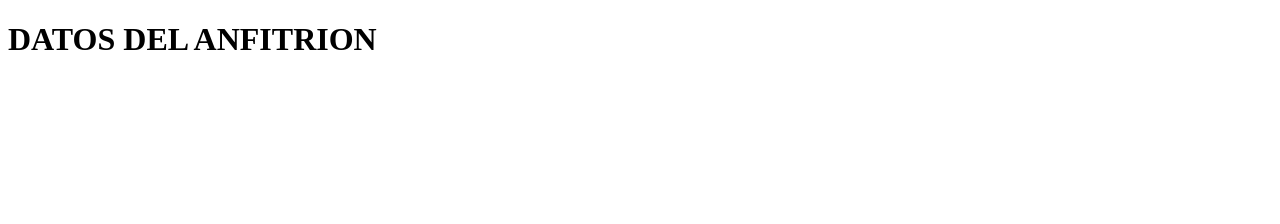
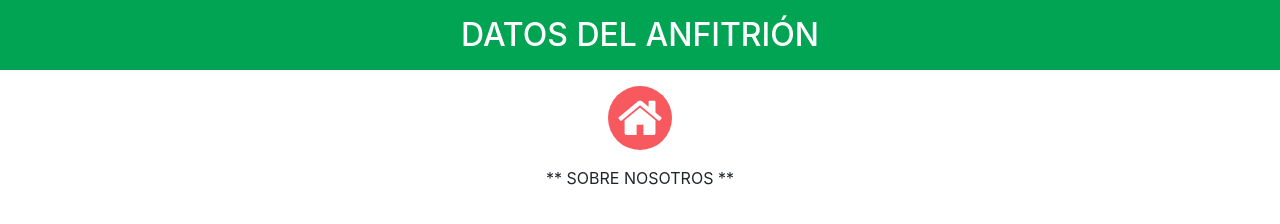
Before and after one commit to grekodev/web_airbn, a website: page views/anfitrion.html in a window 1280 px wide. Drawn offline with nearby package versions, Linux system fonts and the light colour scheme.

Commit message:
agregado de iconos

```diff
--- /dev/null
+++ b/css/anfitrion.css
@@ -0,0 +1,30 @@
+:root {
+    --color-green:#00a453;
+    --color-airbnb:#f8595f;
+}
+.title_main{
+    text-align: center;
+    margin: 0;
+    background: var(--color-green);
+    color: white;
+    font-size: 2rem;
+    padding: 1rem;
+}
+.container_icon{
+    text-align: center;
+}
+.item_icon{
+    font-size: 3rem;
+    display: inline-block;
+    border-radius: 50%;
+    color: white;
+    height: 4rem;
+    width: 4rem;
+    line-height: 4rem;
+    background: var(--color-airbnb);
+    margin: 1rem;
+}
+.about_us{
+    text-align: center;
+    /*font-weight: lighter;*/
+}
--- a/views/anfitrion.html
+++ b/views/anfitrion.html
@@ -5,12 +5,24 @@
     <meta name="viewport"
           content="width=device-width, user-scalable=no, initial-scale=1.0, maximum-scale=1.0, minimum-scale=1.0">
     <meta http-equiv="X-UA-Compatible" content="ie=edge">
+        <link rel="preconnect" href="https://fonts.gstatic.com" crossorigin>
+        <link href="https://fonts.googleapis.com/css2?family=Lato:wght@300;400&display=swap" rel="stylesheet">
+        <link rel="stylesheet" href="https://cdn.jsdelivr.net/npm/bootstrap@4.6.1/dist/css/bootstrap.min.css" integrity="sha384-zCbKRCUGaJDkqS1kPbPd7TveP5iyJE0EjAuZQTgFLD2ylzuqKfdKlfG/eSrtxUkn" crossorigin="anonymous">
+    <link rel="stylesheet" href="https://cdnjs.cloudflare.com/ajax/libs/font-awesome/4.7.0/css/font-awesome.min.css">
+    <link rel="stylesheet" href="../css/anfitrion.css">
     <title>DATOS DEL ANFITRION</title>
 </head>
 <body>
-<h1>
-    DATOS DEL ANFITRION
+<h1 class="title_main">
+    DATOS DEL ANFITRIÓN
 </h1>
+
+<div class="container_icon">
+    <i class="fa fa-home item_icon" aria-hidden="true"></i>
+</div>
+<div class="about_us">
+   ** SOBRE NOSOTROS **
+</div>
 
 
 </body>
```
Also changed, not shown: index.html (+1 -1 lines).
